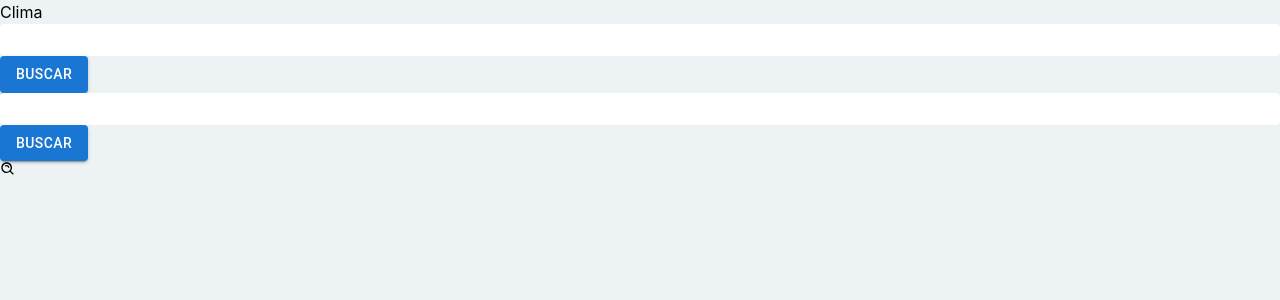
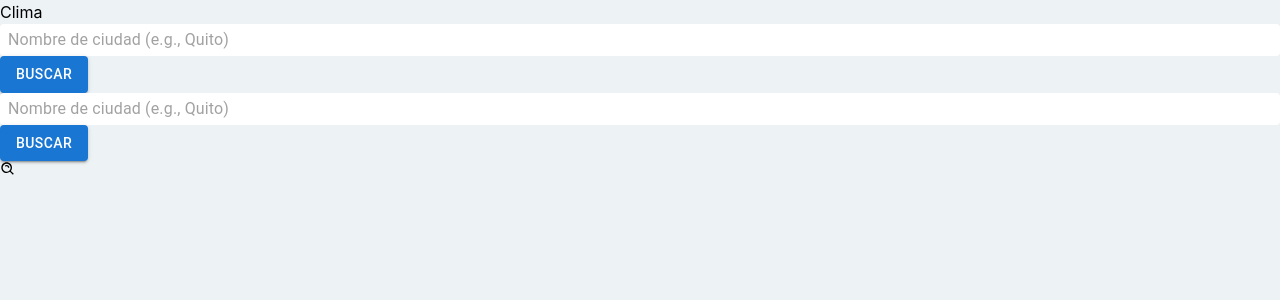
Before and after one commit to lnfrative/dawn_proyecto_03, a React (Vite) app: page / in a window 1280 px wide. Shown: the top 300 px of the page. Built offline with nearby package versions, Linux system fonts and the light colour scheme; no server answers.

Commit message:
update buscador placeholder

```diff
--- a/src/components/Buscador/index.tsx
+++ b/src/components/Buscador/index.tsx
@@ -20,6 +20,7 @@ function Buscador() {
     >
       <InputBase
         name="input_search"
+        placeholder="Nombre de ciudad (e.g., Quito)"
         fullWidth
         sx={{
           background: 'white',
```
